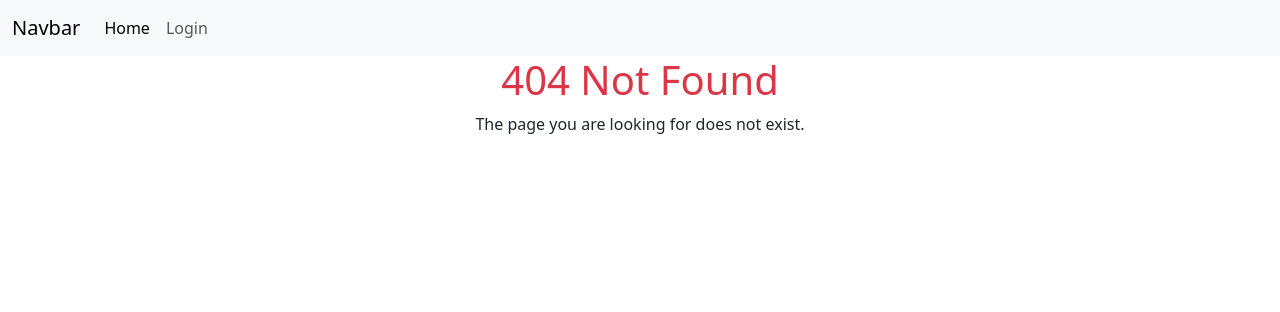
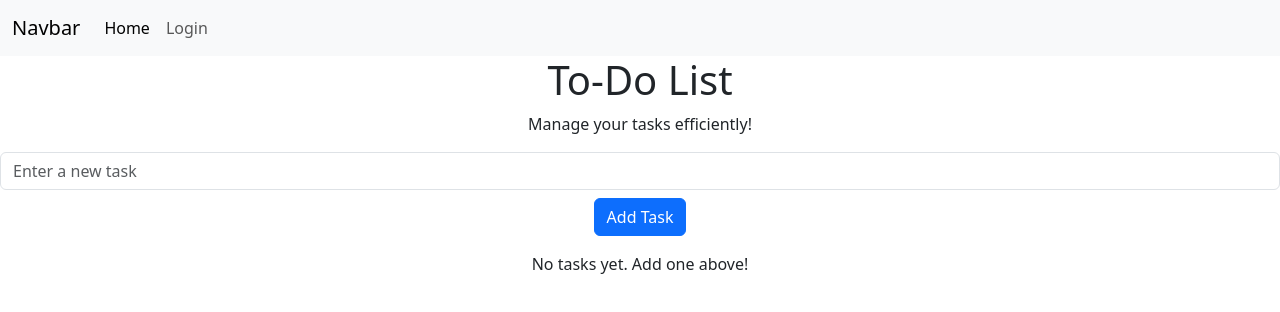
Before and after one commit to NadaMoheyeldin/Movies_api_application, a React (Create React App) app: page /todo in a window 1280 px wide. Before the commit this address had no page. Shown: the top 312 px of the page. Built offline with nearby package versions, Linux system fonts and the light colour scheme.

Commit message:
add to do list commponent to be able to routed to it when clicked on login button from login page, so I used useHistory hook to be managed to go to todo page and added it in the App.js as a Route path

```diff
--- a/src/App.js
+++ b/src/App.js
@@ -1,9 +1,10 @@
 import './App.css';
+import React from 'react';
 import { BrowserRouter, Route, Switch } from 'react-router-dom';
 import Home from './components/Home/Home';
 import MyForm from './components/form/form';
 import NotFound from './components/NotFound/NotFound';
-import React from 'react';
+import ToDo from './components/todo/todo';
 import MyNavbar from './components/Navbar/Navbar';
 import 'bootstrap/dist/css/bootstrap.min.css';
 
@@ -19,6 +20,7 @@ function App() {
           <Switch>
             <Route path={"/"} component={Home} exact></Route>
             <Route path={"/login"} component={MyForm} exact></Route>
+            <Route path={"/todo"} component={ToDo}></Route>
             <Route path={"*"} component={NotFound} exact></Route>
 
           </Switch>
--- a/src/components/Home/Home.js
+++ b/src/components/Home/Home.js
@@ -1,7 +1,8 @@
 import React from "react";
 import MyForm from "../form/form";
 
-function Home() {
+function Home(props) {
+  console.log("Home component props:", props);
   return (
     <div>
 
--- a/src/components/form/form.js
+++ b/src/components/form/form.js
@@ -1,9 +1,10 @@
 import  { useState } from 'react';
 import 'bootstrap/dist/js/bootstrap.bundle.min.js';
 import 'bootstrap/dist/css/bootstrap.min.css';
+import { useHistory } from 'react-router-dom/cjs/react-router-dom.min';
 
 //form creation
-function MyForm({ onLoginSuccess }){
+function MyForm({ /*onLoginSuccess*/ }){
     // Handle change function to update state based on input field changes
     // This function is called whenever the input fields change
     // It checks which input field is being changed and updates the corresponding state
@@ -16,6 +17,7 @@ function MyForm({ onLoginSuccess }){
     const [emailError, setEmailError] = useState(''); //error state for email
     const [passwordError, setPasswordError] = useState(''); //error state for password
     const [showPassword, setShowPassword] = useState(false);
+    const history = useHistory()
 
     // This state variable is used to toggle the visibility of the password input field
     // It is initially set to false, meaning the password will be hidden
@@ -65,9 +67,9 @@ function MyForm({ onLoginSuccess }){
 
         // If no errors, proceed with form submission logic
         console.log('Form submitted successfully with email:', email, 'and password:', password);
-
+        history.push('/todo'); // Redirect to home page after successful login
         // Call the login success handler passed from App.js
-        onLoginSuccess(); // <-- This switches to ToDo page
+        //onLoginSuccess(); // <-- This switches to ToDo page
 
         // Reset the form fields after submission
         setEmail('');
--- /dev/null
+++ b/src/components/todo/todo.js
@@ -0,0 +1,95 @@
+import React, {useState} from 'react';
+
+function ToDo (){
+    const [tasks, setTasks] = useState([]); // State to hold tasks
+    const [newTask, setNewTask] = useState(''); // State for new task input
+
+    const addTask =(e) =>{
+        e.preventDefault(); // Prevent form submission
+        if (newTask.trim() === '') return;
+        const task = {
+            id: Date.now(),
+            text: newTask,
+            completed: false,
+        };// Ignore empty tasks
+        setTasks([...tasks, task]); // Add new task to the list
+        setNewTask(''); // Clear input field
+    };
+    const deleteTask = (id) => {
+        const updatedTasks = [];
+        for (let i = 0; i < tasks.length; i++) {
+          if (tasks[i].id !== id) {
+            updatedTasks.push(tasks[i]);
+          }
+        }
+        setTasks(updatedTasks);
+      };
+
+
+      const toggleComplete = (id) => {
+        const updatedTasks = [];
+        for (let i = 0; i < tasks.length; i++) {
+          if (tasks[i].id === id) {
+            updatedTasks.push({ ...tasks[i], completed: !tasks[i].completed });
+          } else {
+            updatedTasks.push(tasks[i]);
+          }
+        }
+        setTasks(updatedTasks);
+      };
+
+const taskElements = [];
+
+for (let i = 0; i < tasks.length; i++) {
+  const task = tasks[i];
+
+  taskElements.push(
+    <li key={task.id} className="list-group-item d-flex justify-content-between align-items-center">
+      <span
+        style={{
+          textDecoration: task.completed ? 'line-through' : 'none',
+          color: task.completed ? 'gray' : 'black',
+          cursor: 'pointer'
+        }}
+        onClick={() => toggleComplete(task.id)}
+      >
+        {task.completed && '✔️ '} {task.text}
+      </span>
+      <button
+        onClick={() => deleteTask(task.id)}
+        className="btn btn-sm btn-danger"
+      >
+        Delete
+      </button>
+    </li>
+  );
+}
+
+    return (
+        <div className="todo">
+
+            <h1>To-Do List</h1>
+            <p>Manage your tasks efficiently!</p>
+
+            <form onSubmit={addTask} className="mb-3">
+                <input
+                type="text"
+                value={newTask}
+                onChange={(e) => setNewTask(e.target.value)}
+                placeholder="Enter a new task"
+                className="form-control"
+                />
+                <button type="submit" className="btn btn-primary mt-2">Add Task</button>
+            </form>
+            <ul className="list-group">
+                {taskElements.length > 0 ? taskElements : (
+                <p>No tasks yet. Add one above!</p>
+                )}
+            </ul>
+
+
+        </div>
+    );
+
+}
+export default ToDo;
```
